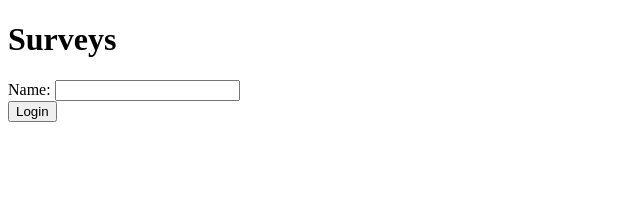
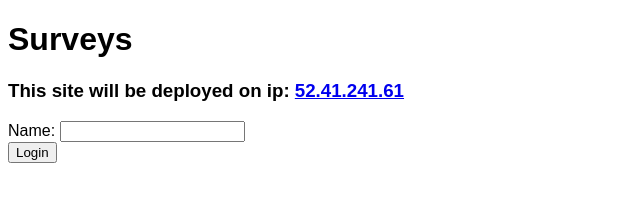
Before and after one commit to berryerick/mean_belt_3, a website: page client/index.html in a window 1280 px wide. Shown: the whole page, without its empty margins (0-640 px from the left). Drawn offline with nearby package versions, Linux system fonts and the light colour scheme.

Commit message:
added deployed aws ip to login page

```diff
--- a/client/index.html
+++ b/client/index.html
@@ -10,6 +10,7 @@
     <script src="./js/config.js"></script>
     <script src="./js/controllers.js"></script>
     <script src="./js/factories.js"></script>
+    <link rel="stylesheet" href="/css/main.css" media="screen" title="no title" charset="utf-8">
 
   </head>
   <body ng-app="surveys" class="ng-scope">
--- a/client/partials/login.html
+++ b/client/partials/login.html
@@ -1,5 +1,7 @@
 <div class="" ng-controller="loginController as LC">
   <!-- {{LC}} -->
+
+  <h3>This site will be deployed on  ip: <a href="http://52.41.241.61">52.41.241.61</a></h3>
 
   <form>
     <div class="field">
```
